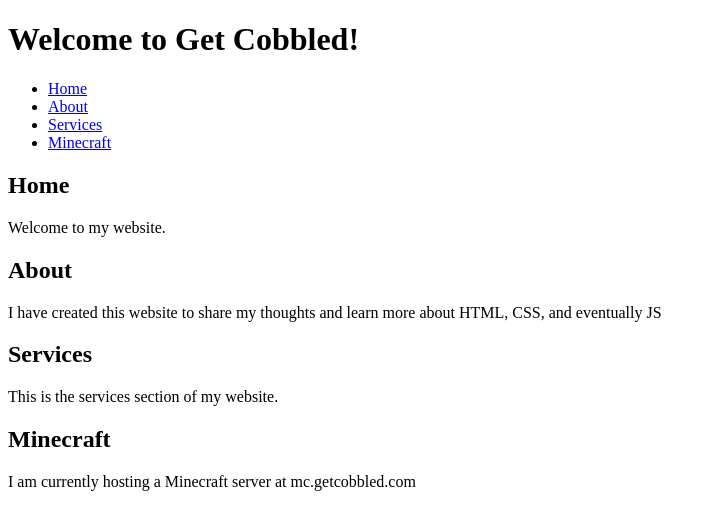
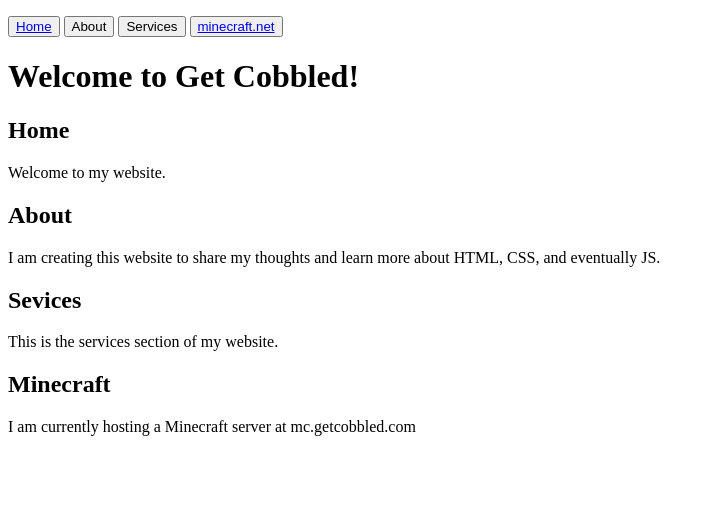
Before and after one commit to blumoreno/getcobbled, a plain HTML site: page index.html in a window 1280 px wide. Shown: the whole page, without its empty margins (0-716 px from the left). Drawn offline with Linux system fonts and the light colour scheme.

Commit message:
Update index.html with buttons

```diff
--- a/index.html
+++ b/index.html
@@ -1,44 +1,43 @@
 <!DOCTYPE html>
-<html lang="en">
-<head>
-    <meta charset="UTF-8">
-    <meta name="viewport" content="width=device-width, initial-scale=1.0">
-    <title>Get Cobbled!</title>
-</head>
-<body>
 
-    <header>
-        <h1>Welcome to Get Cobbled!</h1>
-    </header>
+<p>
+  <button>
+    <a href="https://getcobbled.com">Home</a>
+  </button>
+  <button>About</button>
+  <button>Services</button>
+  <button>
+    <a href="https://minecraft.net/" target="_blank">minecraft.net</a>
+  </button>
+</p>
 
-    <nav>
-        <ul>
-            <li><a href="#home">Home</a></li>
-            <li><a href="#about">About</a></li>
-            <li><a href="#services">Services</a></li>
-            <li><a href="#Minecraft">Minecraft</a></li>
-        </ul>
-    </nav>
 
-    <section id="home">
-        <h2>Home</h2>
-        <p>Welcome to my website.</p>
-    </section>
+<h1>Welcome to Get Cobbled!</h1>
 
-    <section id="about">
-        <h2>About</h2>
-        <p>I have created this website to share my thoughts and learn more about HTML, CSS, and eventually JS</p>
-    </section>
+<h2>
+  Home
+</h2>
+<p>
+  Welcome to my website.
+</p>
 
-    <section id="services">
-        <h2>Services</h2>
-        <p>This is the services section of my website.</p>
-    </section>
+<h2>
+  About
+</h2>
+<p>
+  I am creating this website to share my thoughts and learn more about HTML, CSS, and eventually JS.
+</p>
 
-    <section id="Minecraft">
-        <h2>Minecraft</h2>
-        <p>I am currently hosting a Minecraft server at mc.getcobbled.com</p>
-    </section>
+<h2>
+  Sevices
+</h2>
+<p>
+  This is the services section of my website.
+</p>
 
-</body>
-</html>
+<h2>
+  Minecraft
+</h2>
+<p>
+  I am currently hosting a Minecraft server at mc.getcobbled.com
+</p>
```
